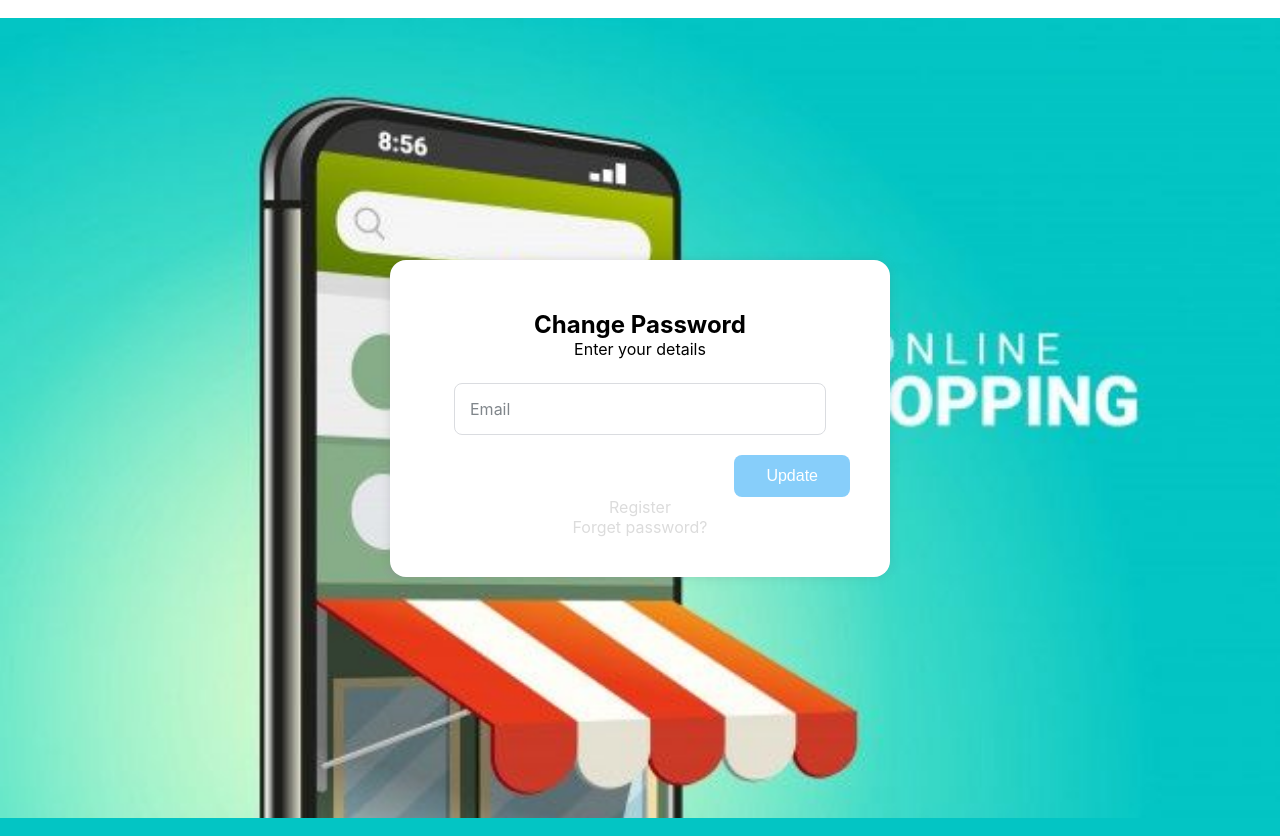
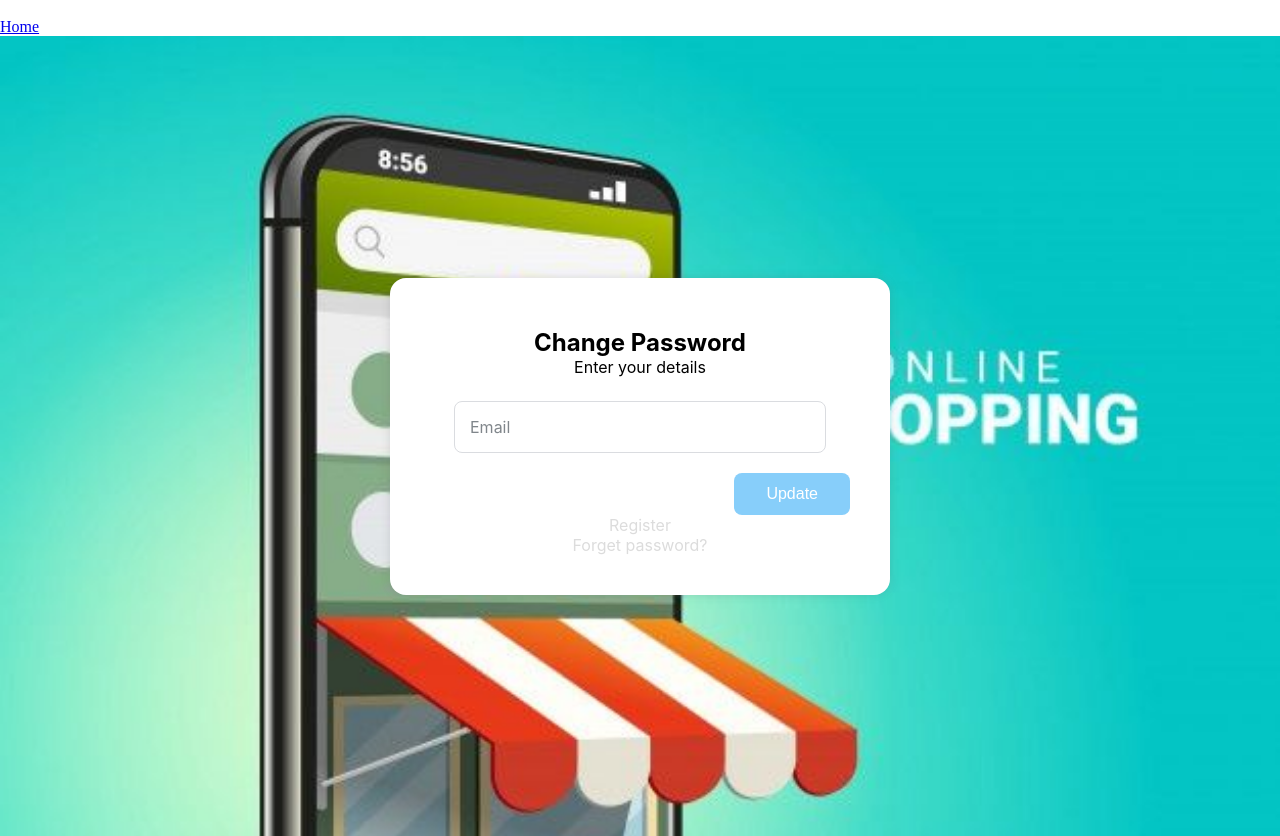
Before and after one commit to lildavid1/david.ayomide.io, a Python web app: template project/templates/forget.html in a window 1280 px wide. Run offline with Jinja, Linux system fonts and the light colour scheme; the template is opened without the code that fills it, so the values that code supplies are empty.

Commit message:
Wed, Sep 20, 2023, 1:05 PM +01:00

```diff
--- a/project/templates/layout.html
+++ b/project/templates/layout.html
@@ -21,7 +21,7 @@
     <nav class="navbar">
         <img src="" alt="">
         <ul>
-
+            <li><a href="#">Home</a></li>
         </ul>
     </nav>
 
```
